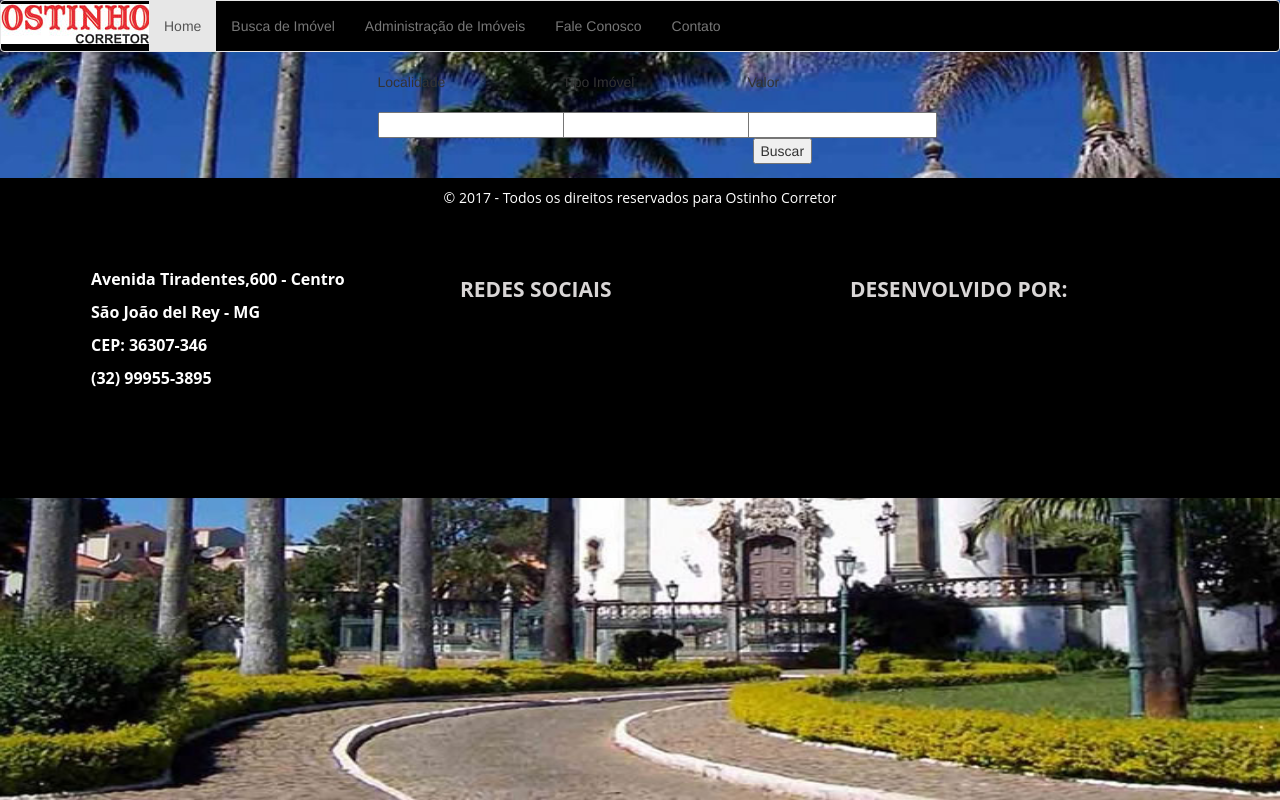
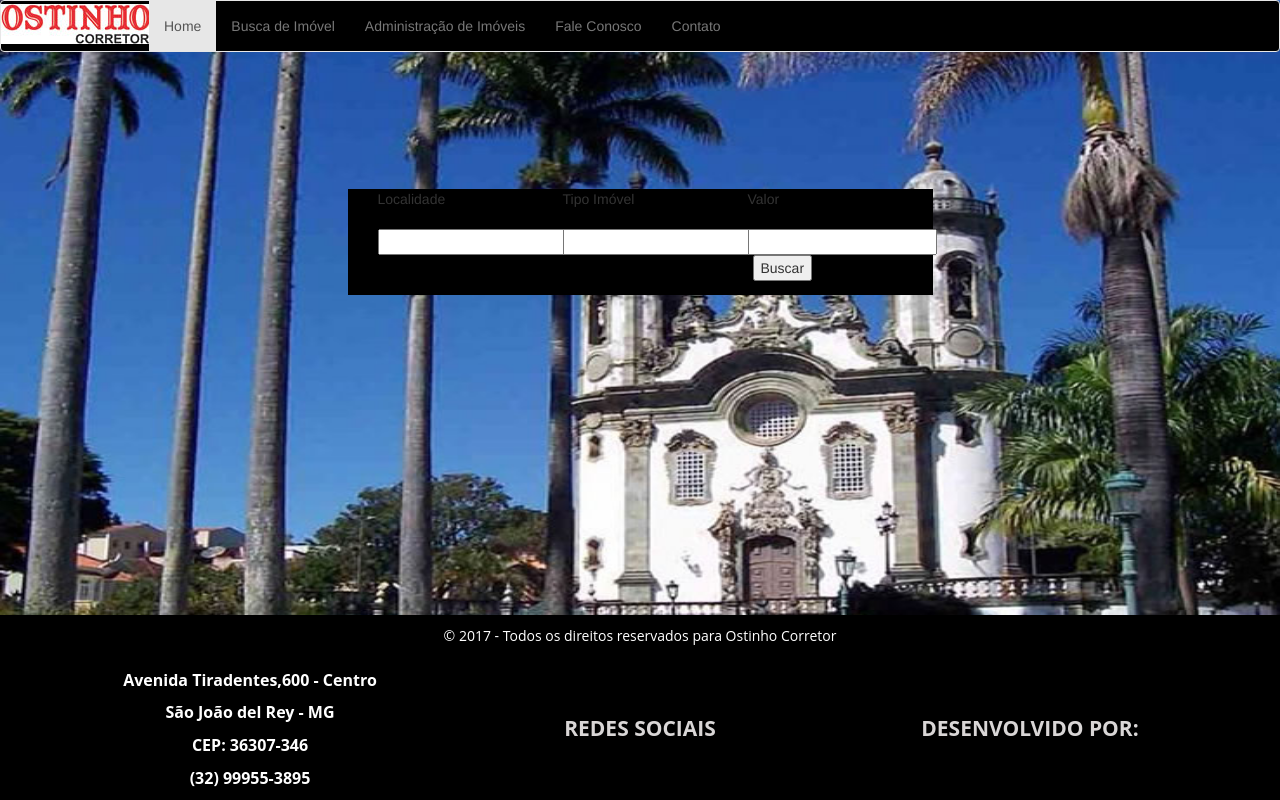
Before and after one commit to MLM-Consultoria/ostinho, a plain HTML site: page Ostinho/index.html in a window 1280 px wide. Drawn offline with Linux system fonts and the light colour scheme.

Commit message:
Add files via upload

```diff
--- a/Ostinho/css/main.css
+++ b/Ostinho/css/main.css
@@ -8,20 +8,17 @@
 .navbar{background-color: #000000}
 .bg{ background:url("../img/Background.jpg") top left no-repeat;  background-repeat: no-repeat;  background-size: 100% 100%;}
 html{height: 100%;}
-.copyright { min-height:40px; background-color:#000000;}
-.copyright p { text-align:center; color:#FFF; padding:10px 0; margin-bottom:0px;}
-.footerleft { margin-top:50px; padding:0 36px; }
+.copyright {  background-color:#000000;}
+.copyright p { text-align:center; color:#FFF; padding:1% 0; margin-bottom:0px;}
+.footerleft { margin-top:1%; padding:0 1%; }
 .footerleft p {font-size:16px; font-weight:700; color: #ffffff;}
-footer { background-color:#000000; min-height:40%; font-family: 'Open Sans', sans-serif; }
+footer { background-color:#000000; min-height:10%; font-family: 'Open Sans', sans-serif; position: absolute; right: 0; bottom: 0;left: 0;text-align: center;}
 .footerleft p i { width:20px; color:#999;}
 .heading7 { font-size:21px; font-weight:700; color:#d9d6d6; margin-bottom:22px;}
-
-
+.bgblack {background-color: #000000; margin-top: 10%;}
 .paddingtop-bottom {  margin-top:50px;}
-
-
-
- .bottom_ul { list-style-type:none; float:right; margin-bottom:0px;}
- .bottom_ul li { float:left; line-height:40px;}
- .bottom_ul li:after { content:"/"; color:#FFF; margin-right:8px; margin-left:8px;}
- .bottom_ul li a { color:#FFF;  font-size:12px;}
+.bottom_ul { list-style-type:none; float:right; margin-bottom:0px;}
+.bottom_ul li { float:left; line-height:40px;}
+.bottom_ul li:after { color:#FFF; margin-right:8px; margin-left:8px;}
+.bottom_ul li a { color:#FFF;  font-size:12px;}
+.tel{text-align: center;}
```
